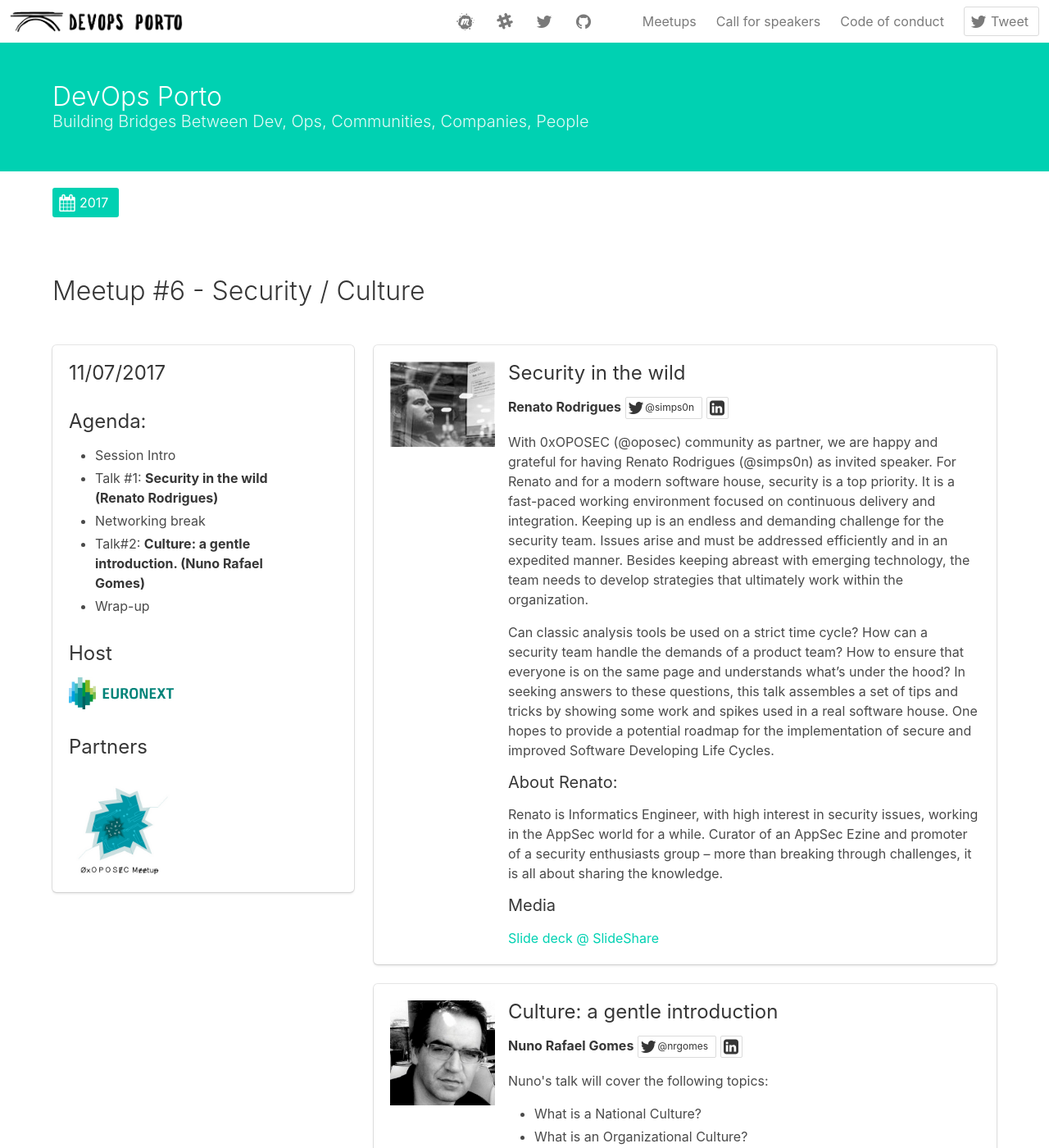
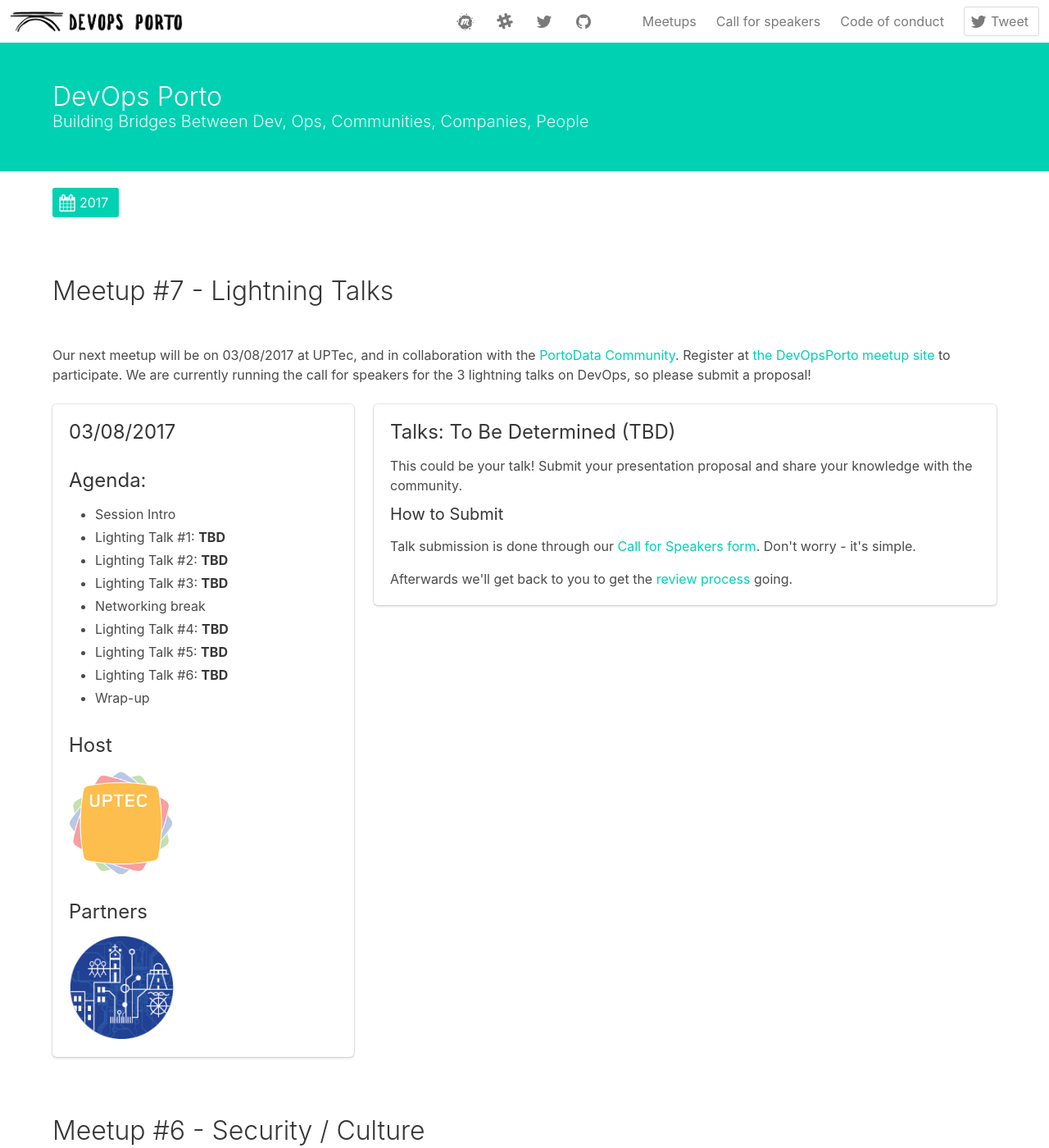
Before and after one commit to DevOpsPorto/devopsporto.github.io, a Jekyll site: the page built from meetups.html, in a window 1280 px wide and 1400 px high. Shown: the whole window at 82% size. Built offline with Jekyll 4.4.1, drawn with Linux system fonts in a browser that asks for light colours.

Commit message:
added #7 date and info

```diff
--- a/_includes/meetup2017007.html
+++ b/_includes/meetup2017007.html
@@ -2,7 +2,7 @@
 
 <div class="content">
   <p>
-    Our next meetup will be on (TBD) at UPTec, and in collaboration with the <a href="">PortoData Community</a>.
+    Our next meetup will be on 03/08/2017 at UPTec, and in collaboration with the <a href="">PortoData Community</a>.
     Register at <a href="https://www.meetup.com/pt-BR/devopsporto/?chapter_ajekylnalytics_code=UA-74349831-2"> the DevOpsPorto meetup site</a> to participate.
     We are currently running the call for speakers for the 3 lightning talks on DevOps, so please submit a proposal!
   </p>
@@ -10,7 +10,7 @@
 <div class="columns content">
   <div class="column is-one-third">
     <div class="box">
-      <h3>TBD</h3>
+      <h3>03/08/2017</h3>
       <h3>Agenda:</h3>
       <ul>
         <li>Session Intro</li>
--- a/meetups.html
+++ b/meetups.html
@@ -3,6 +3,7 @@
 ---
 {% include components/calendarHeader.html year="2017" %}
 
+{% include meetup2017007.html %}
 {% include meetup2017006.html %}
 {% include meetup2017005.html %}
 {% include meetup2017004.html %}
```
Also changed, not shown: index.md (+1 -3 lines).
